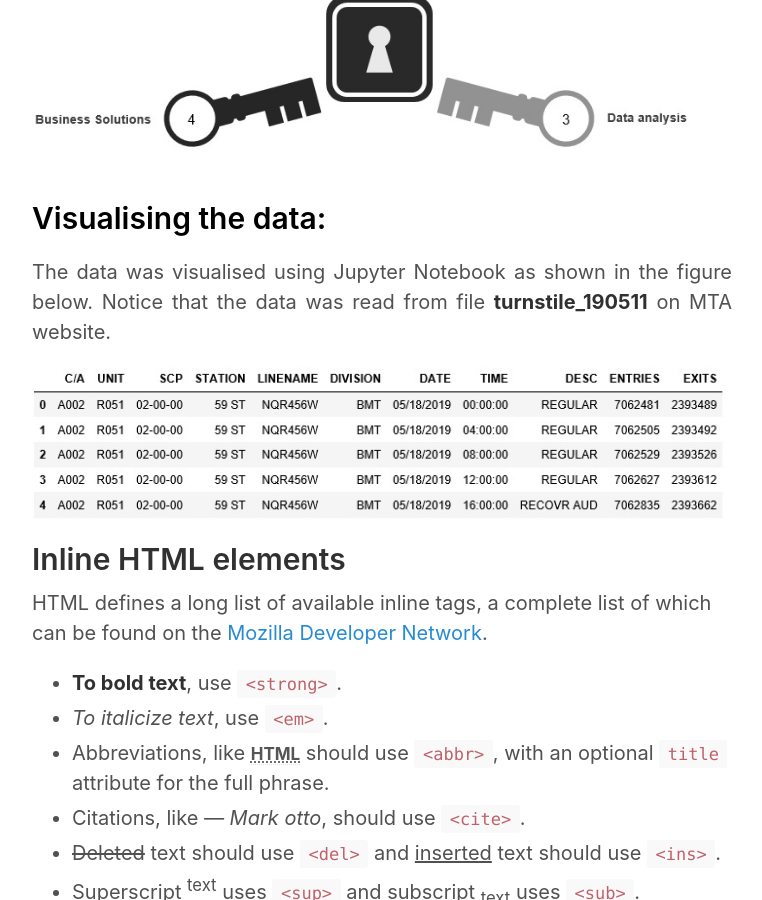
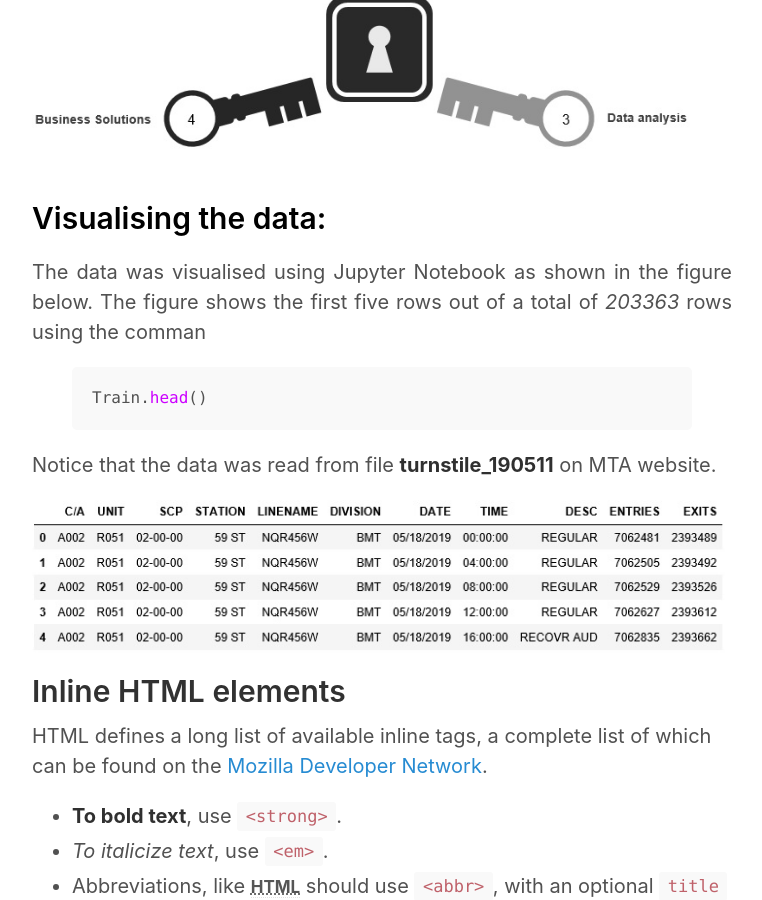
Before and after one commit to alafnan/alafnan.github.io, a Jekyll site: the page built from _posts/2015-01-6-example-content.md, in a window 1280 px wide and 900 px high, scrolled down 1623 px. Shown: the whole window, without its empty margins (258-1020 px from the left). Built offline with Jekyll 4.4.1, drawn with Linux system fonts in a browser that asks for light colours.

Commit message:
Update 2015-01-6-example-content.md

```diff
--- a/_posts/2015-01-6-example-content.md
+++ b/_posts/2015-01-6-example-content.md
@@ -32,7 +32,7 @@ Click the Link: [Turnstile Data MTA Website](http://web.mta.info/developers/turn
 ![Project Approach Image]({{ site.url }}/images/pro1.jpg)
 
 <h1 style="font-size:1.5em; color:#000000; margin-top: 2rem; margin-bottom: 1rem;">Visualising the data:</h1>
-<p style="text-align: justify; text-justify: inter-word;"> The data was visualised using Jupyter Notebook as shown in the figure below. Notice that the data was read from file <strong>turnstile_190511</strong> on MTA website. </p>
+<p style="text-align: justify; text-justify: inter-word;"> The data was visualised using Jupyter Notebook as shown in the figure below. The figure shows the first five rows out of a total of <i>203363</i> rows using the comman {% highlight js %}Train.head(){% endhighlight %} Notice that the data was read from file <strong>turnstile_190511</strong> on MTA website. </p>
 ![Data]({{ site.url }}/images/pro2.jpg)
 
 
```
